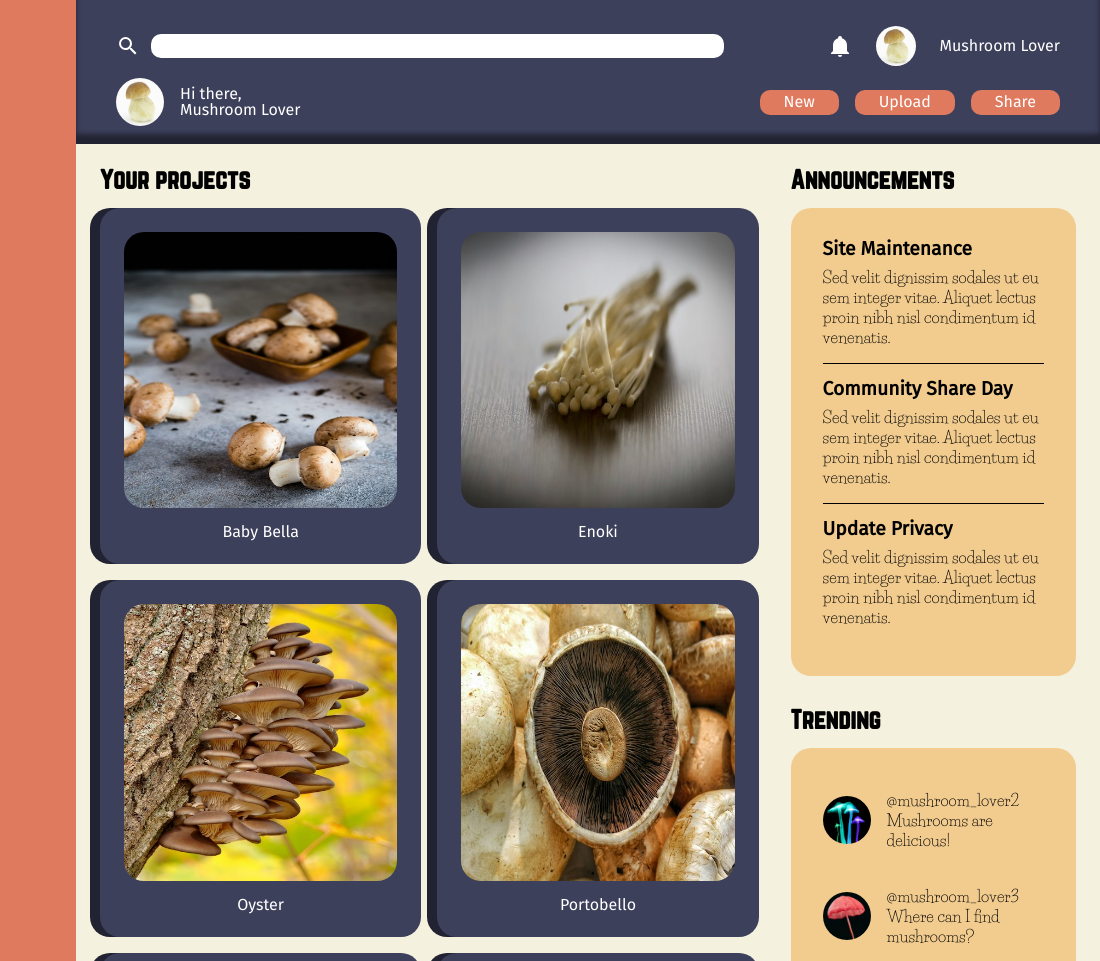
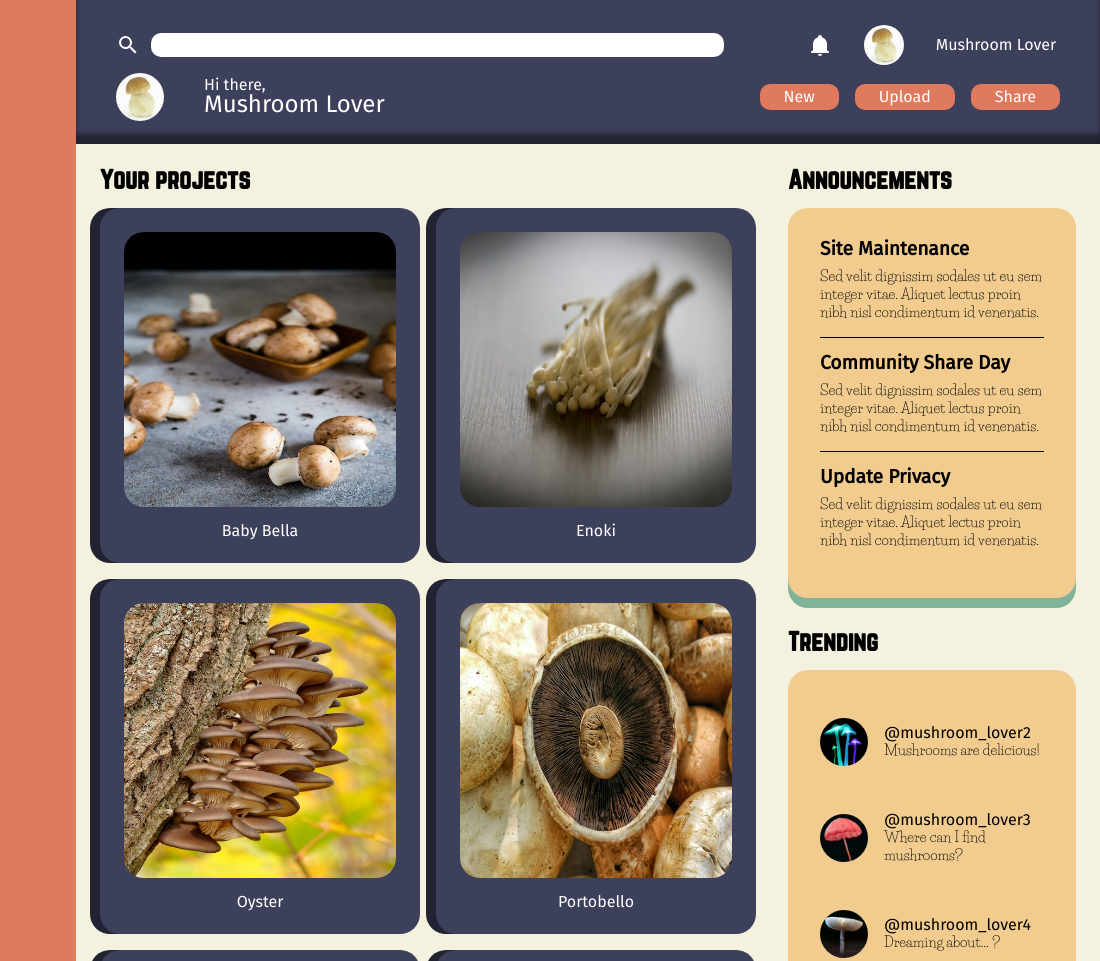
Before and after one commit to cocoxcomputerscience/odin-dashboard, a plain HTML site: page index.html in a window 1280 px wide. Shown: the top 961 px of the page, 180-1280 px from the left. Drawn offline with Linux system fonts and the light colour scheme.

Commit message:
Alt text and make minimal changes to styliing

```diff
--- a/index.html
+++ b/index.html
@@ -15,14 +15,14 @@
             </div>
             <div id="header-section-one-right">
                 <i id="bell-icon-container"><img src="./icons/bell.svg" id="bell-icon"></i>
-                <img src="./images/profile.jpg" class="profile-img" id="profile-small" alt="profile pic">
+                <img src="./images/profile.jpg" class="profile-img" id="profile-small" alt="mushroom">
                 <p>Mushroom Lover</p>
             </div>
         </div>
         <div id="header-section-two">
             <div id="welcome-section">
-                <img src="./images/profile.jpg" class="profile-img" id="profile-big" alt="profile pic">
-                <div id="#welcome-text">
+                <img src="./images/profile.jpg" class="profile-img" id="profile-big" alt="mushroom">
+                <div id="welcome-text">
                     <p>Hi there,</p>
                     <p>Mushroom Lover</p>
                 </div>
@@ -54,37 +54,37 @@
             <div id="main-projects-content">
                 <div>
                     <figure>
-                        <div><img src="./images/baby-bella.jpg" alt=""></div>
+                        <div><img src="./images/baby-bella.jpg" alt="baby bella mushrooms"></div>
                         <figcaption>Baby Bella</figcaption>
                     </figure>
                 </div>
                 <div>
                     <figure>
-                        <div><img src="./images/enoki.jpg" alt=""></div>
+                        <div><img src="./images/enoki.jpg" alt="enoki mushrooms"></div>
                         <figcaption>Enoki</figcaption>
                     </figure>
                 </div>
                 <div>
                     <figure>
-                        <div><img src="./images/oyster.jpg" alt=""></div>
+                        <div><img src="./images/oyster.jpg" alt="oyster mushrooms"></div>
                         <figcaption>Oyster</figcaption>
                     </figure>
                 </div>
                 <div>
                     <figure>
-                        <div><img src="./images/portobello.jpg" alt=""></div>
+                        <div><img src="./images/portobello.jpg" alt="portobello mushrooms"></div>
                         <figcaption>Portobello</figcaption>
                     </figure>
                 </div>
                 <div>
                     <figure>
-                        <div><img src="./images/shiitake.jpg" alt=""></div>
+                        <div><img src="./images/shiitake.jpg" alt="shiitake mushrooms"></div>
                         <figcaption>Shiitake</figcaption>
                     </figure>
                 </div>
                 <div>
                     <figure>
-                        <div><img src="./images/variety.jpg" alt=""></div>
+                        <div><img src="./images/variety.jpg" alt="variety of mushrooms"></div>
                         <figcaption>Variety</figcaption>
                     </figure>
                 </div>
@@ -114,28 +114,28 @@
                     <div>
                         <img src="./images/trending-one.jpg">
                         <div>
-                            <p>@mushroom_lover2</p>
+                            <p class="handler">@mushroom_lover2</p>
                             <p>Mushrooms are delicious!</p>
                         </div>
                     </div>
                     <div>
                         <img src="./images/trending-two.jpg">
                         <div>
-                            <p>@mushroom_lover3</p>
+                            <p class="handler">@mushroom_lover3</p>
                             <p>Where can I find mushrooms?</p>
                         </div>
                     </div>
                     <div>
                         <img src="./images/trending-three.jpg">
                         <div>
-                            <p>@mushroom_lover4</p>
+                            <p class="handler">@mushroom_lover4</p>
                             <p>Dreaming about... ?</p>
                         </div>
                     </div>
                     <div>
                         <img src="./images/trending-four.jpg">
                         <div>
-                            <p>@mushroom_lover5</p>
+                            <p class="handler">@mushroom_lover5</p>
                             <p>Looking for new mushrooms!</p>
                         </div>
                     </div>
--- a/styles.css
+++ b/styles.css
@@ -76,9 +76,10 @@ body {
     grid-area: header;
     display: grid;
     grid-template-rows: 1fr 1.5fr;
-    padding: 1.5rem 2.5rem 0.5rem;
+    padding: 1.5rem 2.5rem 1rem;
 }
 
+/* header-section-one */
 #header-section-one {
     display: grid;
     grid-template-columns: 2fr 1fr;
@@ -99,30 +100,41 @@ body {
 
 #header-section-one-right {
     display: grid;
-    grid-auto-flow: column;
+    grid-template-columns: 2rem 3rem 8rem;
     justify-content: end;
-    align-items: center;
+    place-items: center;
     column-gap: 1.5rem;
 }
 
+/* header-section-two */
 #header-section-two {
     display: grid;
-    grid-auto-flow: column;
     justify-content: space-between;
     align-items: center;
+    grid-template-columns: minmax(20rem, 1fr) 1fr;
 }
 
 #welcome-section {
     display: grid;
     grid-auto-flow: column;
     align-items: center;
-    column-gap: 1rem;
+    justify-content: start;
+    column-gap: 2.5rem;
+}
+
+#welcome-text {
+    justify-content: start;
+}
+
+#welcome-text > p:nth-child(2) {
+    font-size: 1.5rem;
 }
 
 #button-container {
     display: grid;
     grid-auto-flow: column;
     column-gap: 1rem;
+    justify-content: end;
 }
 
 #button-container > button {
@@ -171,7 +183,7 @@ h1 {
     background-color: var(--eggshell);
     grid-area: main;
     display: grid;
-    grid-template-columns: 3fr minmax(16rem, 1.3fr);
+    grid-template-columns: 1fr 18rem;
     padding: 1.5rem;
     gap: 2rem;
 }
@@ -238,6 +250,12 @@ figcaption {
     display: grid;
     grid-auto-rows: minmax(5rem, 1fr);
     row-gap: 1rem;
+    box-shadow: 0px 10px var(--cambridge-blue);
+}
+
+h4 {
+    font-size: 1.2rem;
+    margin-bottom: 0.5rem;
 }
 
 #main-announcements-content > div:not(div:last-child) {
@@ -252,14 +270,14 @@ figcaption {
     gap: 1rem;
 }
 
-h4 {
-    font-size: 1.2rem;
-    margin-bottom: 0.5rem;
+#main-announcements-content p,
+#main-trending-content p:last-child {
+    font-family: 'life_saversregular';
+    font-size: 0.9rem;
 }
 
-#main-announcements-content p,
-#main-trending-content p {
-    font-family: 'life_saversregular';
+.handler {
+    font-family: 'fira_sansregular';
 }
 
 /* footer */
```
